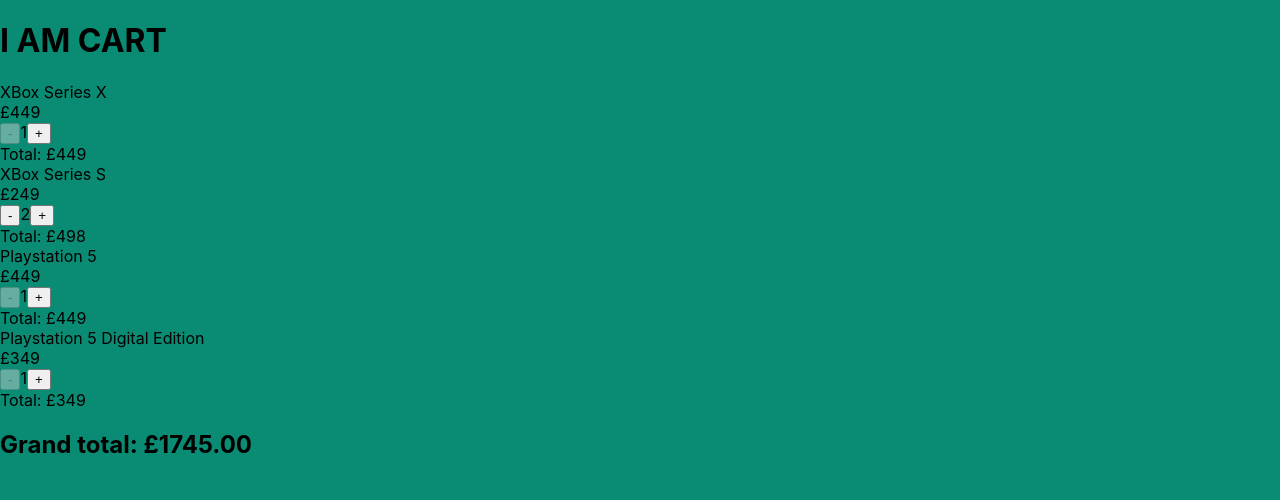
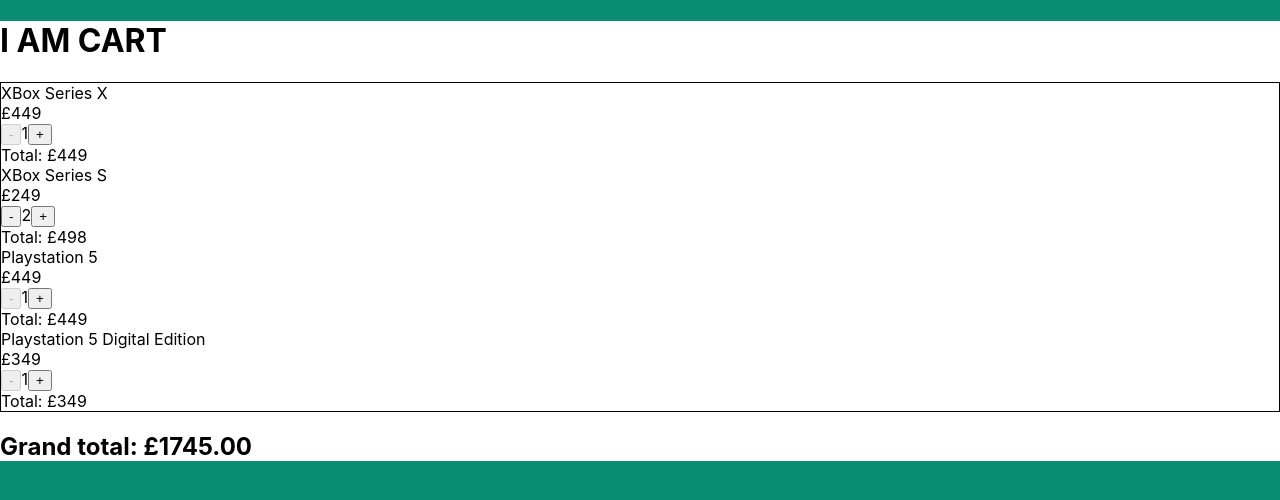
Before and after one commit to RoryGrenade/react-shopping-cart, a React (Create React App) app: page / in a window 1280 px wide. Shown: the top 500 px of the page. Built offline with nearby package versions, Linux system fonts and the light colour scheme.

Commit message:
Added node-sass

```diff
--- a/package.json
+++ b/package.json
@@ -6,6 +6,7 @@
     "@testing-library/jest-dom": "^5.11.4",
     "@testing-library/react": "^11.1.0",
     "@testing-library/user-event": "^12.1.10",
+    "node-sass": "4.14.1",
     "react": "^17.0.1",
     "react-dom": "^17.0.1",
     "react-scripts": "4.0.1",
--- a/src/App.js
+++ b/src/App.js
@@ -4,7 +4,7 @@
 import Counter from './Counter'
 import MoodToggler from './MoodToggler'
 import Cart from './Cart'
-import './index.css';
+import './index.scss';
 
 const items = [
     {id: 1, name: 'XBox Series X', price: 449.00, qty: 1},
--- a/src/App.css
+++ b/src/App.scss
@@ -1,3 +1,5 @@
+$c-teal: #282c34;
+
 .App {
   text-align: center;
 }
@@ -14,7 +16,7 @@
 }
 
 .App-header {
-  background-color: #282c34;
+  background-color: $c-teal;
   min-height: 100vh;
   display: flex;
   flex-direction: column;
--- a/src/Cart.js
+++ b/src/Cart.js
@@ -1,5 +1,7 @@
 import React, {useState} from 'react';
 import CartItem from './CartItem';
+
+import './Cart.scss'
 
 function Cart({ initialItems }) {
 
--- /dev/null
+++ b/src/Cart.scss
@@ -0,0 +1,7 @@
+.cart {
+  background-color: #fff;
+
+  .cart__items {
+    border: 1px solid #000;
+  }
+}
--- a/src/MoodToggler.css
+++ b/src/MoodToggler.css
@@ -1,4 +1,5 @@
 .moodToggler {
+    background-color: white;
     display: inline-flex;
     border: 1px solid black;
     padding: 15px;
--- a/src/index.js
+++ b/src/index.js
@@ -1,6 +1,6 @@
 import React from 'react';
 import ReactDOM from 'react-dom';
-import './index.css';
+import './index.scss';
 import App from './App';
 import reportWebVitals from './reportWebVitals';
 
```
Also changed, not shown: src/index.scss (renamed from src/index.css), 1 other file (tests, documents, lock files or other folders).
